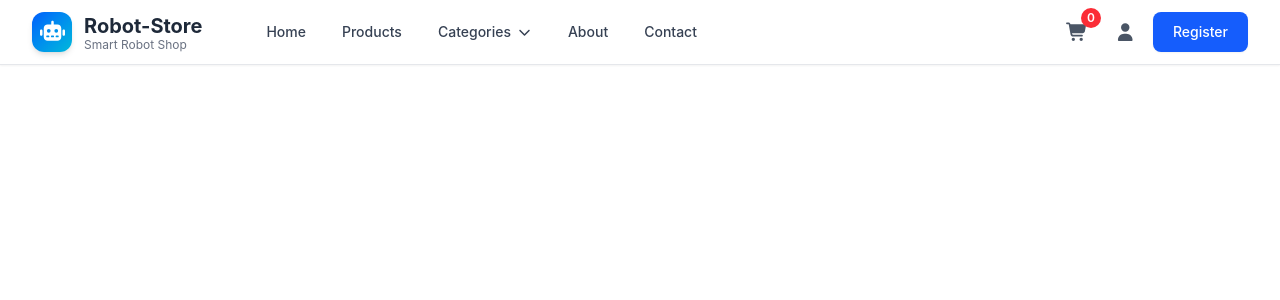
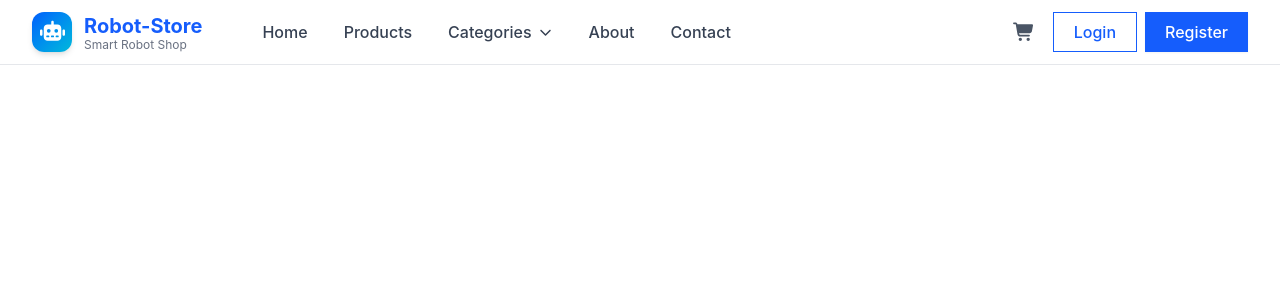
Before and after one commit to tuananht21/robot-store, a Vue app in the folder frontend/: page / in a window 1280 px wide. Shown: the top 300 px of the page. Built offline with nearby package versions, Linux system fonts and the light colour scheme.

Commit message:
style(header): chỉnh sửa

```diff
--- a/frontend/src/components/layouts/guest/Header.vue
+++ b/frontend/src/components/layouts/guest/Header.vue
@@ -3,7 +3,6 @@ import { ref } from "vue";
 import { FontAwesomeIcon } from "@fortawesome/vue-fontawesome";
 import Logo from "../../common/Logo.vue";
 import {
-  faSearch,
   faCartShopping,
   faUser,
   faBars,
@@ -16,19 +15,23 @@ const isMenuOpen = ref(false);
 
 <template>
   <header
-    class="sticky top-0 z-50 bg-white/95 backdrop-blur-md border-b border-gray-200 shadow-xs"
+    class="sticky top-0 z-50 bg-white/95 backdrop-blur-md border-b border-gray-200"
   >
-    <div class="max-w-7xl mx-auto px-4 sm:px-6 lg:px-8">
+    <div class="max-w-8xl mx-auto px-4 sm:px-6 lg:px-8">
       <!-- Main Header -->
-      <div class="h-16 flex items-center justify-between gap-4">
+      <div class="h-16 flex items-center justify-between gap-3">
         <!-- Logo -->
         <RouterLink to="/" class="flex items-center gap-3 shrink-0 group">
           <Logo />
           <div class="hidden sm:block">
-            <h1 class="text-xl font-bold text-gray-800 leading-tight group-hover:text-blue-600 transition-colors">
+            <h1
+              class="text-xl font-bold text-blue-600 leading-tight transition-colors"
+            >
               Robot-Store
             </h1>
-            <span class="text-xs text-gray-500 leading-none block">Smart Robot Shop</span>
+            <span class="text-xs text-gray-500 leading-none block"
+              >Smart Robot Shop</span
+            >
           </div>
         </RouterLink>
 
@@ -36,13 +39,13 @@ const isMenuOpen = ref(false);
         <nav class="hidden lg:flex items-center gap-1 mr-auto ml-8">
           <RouterLink
             to="/"
-            class="px-4 py-2 rounded-lg text-sm font-medium text-gray-700 hover:text-blue-600 hover:bg-blue-50 transition"
+            class="px-4 py-2 text-base font-medium text-gray-700 hover:text-blue-400 hover:bg-gray-50 transition"
           >
             Home
           </RouterLink>
           <RouterLink
             to="/products"
-            class="px-4 py-2 rounded-lg text-sm font-medium text-gray-700 hover:text-blue-600 hover:bg-blue-50 transition"
+            class="px-4 py-2 text-base font-medium text-gray-700 hover:text-blue-600 hover:bg-gray-50 transition"
             active-class="text-blue-600 bg-blue-50/80 font-semibold"
           >
             Products
@@ -51,34 +54,37 @@ const isMenuOpen = ref(false);
           <div class="relative group">
             <RouterLink
               to="/categories"
-              class="px-4 py-2 rounded-lg text-sm font-medium text-gray-700 hover:text-blue-600 hover:bg-blue-50 transition flex items-center gap-1.5"
+              class="px-4 py-2 text-base font-medium text-gray-700 hover:text-blue-600 hover:bg-gray-50 transition flex items-center gap-1.5"
               active-class="text-blue-600 bg-blue-50/80 font-semibold"
             >
               Categories
-              <FontAwesomeIcon :icon="faChevronDown" class="text-xs transition-transform duration-200 group-hover:rotate-180" />
+              <FontAwesomeIcon
+                :icon="faChevronDown"
+                class="text-xs transition-transform duration-200 group-hover:rotate-180"
+              />
             </RouterLink>
             <!-- Dropdown -->
             <div
               class="absolute left-0 top-full pt-2 invisible opacity-0 translate-y-2 group-hover:visible group-hover:opacity-100 group-hover:translate-y-0 transition-all duration-200 z-50"
             >
               <div
-                class="w-48 bg-white rounded-xl shadow-xl border border-gray-100 p-2"
+                class="w-48 bg-white shadow-xl border border-gray-100 p-2"
               >
                 <RouterLink
                   to="/categories/home-robot"
-                  class="block px-3 py-2 rounded-lg text-sm text-gray-700 hover:bg-blue-50 hover:text-blue-600 transition"
+                  class="block px-3 py-2  text-base text-gray-700 hover:bg-gray-50 hover:text-blue-600 transition"
                 >
                   Home Robots
                 </RouterLink>
                 <RouterLink
                   to="/categories/industrial"
-                  class="block px-3 py-2 rounded-lg text-sm text-gray-700 hover:bg-blue-50 hover:text-blue-600 transition"
+                  class="block px-3 py-2  text-base text-gray-700 hover:bg-gray-50 hover:text-blue-600 transition"
                 >
                   Industrial Robots
                 </RouterLink>
                 <RouterLink
                   to="/categories/educational"
-                  class="block px-3 py-2 rounded-lg text-sm text-gray-700 hover:bg-blue-50 hover:text-blue-600 transition"
+                  class="block px-3 py-2  text-base text-gray-700 hover:bg-gray-50 hover:text-blue-600 transition"
                 >
                   Educational Robots
                 </RouterLink>
@@ -87,14 +93,14 @@ const isMenuOpen = ref(false);
           </div>
           <RouterLink
             to="/about"
-            class="px-4 py-2 rounded-lg text-sm font-medium text-gray-700 hover:text-blue-600 hover:bg-blue-50 transition"
+            class="px-4 py-2  text-base font-medium text-gray-700 hover:text-blue-600 hover:bg-gray-50 transition"
             active-class="text-blue-600 bg-blue-50/80 font-semibold"
           >
             About
           </RouterLink>
           <RouterLink
             to="/contact"
-            class="px-4 py-2 rounded-lg text-sm font-medium text-gray-700 hover:text-blue-600 hover:bg-blue-50 transition"
+            class="px-4 py-2  text-base font-medium text-gray-700 hover:text-blue-600 hover:bg-gray-50 transition"
             active-class="text-blue-600 bg-blue-50/80 font-semibold"
           >
             Contact
@@ -106,30 +112,24 @@ const isMenuOpen = ref(false);
           <!-- Cart -->
           <RouterLink
             to="/cart"
-            class="relative w-10 h-10 rounded-lg flex items-center justify-center text-gray-600 hover:text-blue-600 hover:bg-blue-50 transition"
+            class="relative w-10 h-10  flex items-center justify-center text-gray-600 hover:text-blue-600 hover:bg-gray-50 transition"
             title="Cart"
           >
             <FontAwesomeIcon :icon="faCartShopping" class="text-lg" />
-            <span
-              class="absolute -top-1 -right-1 min-w-5 h-5 px-1 rounded-full bg-red-500 text-white text-xs font-semibold flex items-center justify-center leading-none"
-            >
-              0
-            </span>
           </RouterLink>
 
           <!-- Login -->
           <RouterLink
             to="/login"
-            class="w-10 h-10 rounded-lg flex items-center justify-center text-gray-600 hover:text-blue-600 hover:bg-blue-50 transition"
-            title="Login"
+            class="inline-flex items-center justify-center h-10 px-5 border border-blue-600 text-blue-600 text-base font-medium hover:bg-gray-50 active:scale-95 transition-all"
           >
-            <FontAwesomeIcon :icon="faUser" class="text-lg" />
+            Login
           </RouterLink>
 
           <!-- Register -->
           <RouterLink
             to="/register"
-            class="hidden sm:inline-flex items-center justify-center h-10 px-5 rounded-lg bg-blue-600 text-white text-sm font-medium leading-none hover:bg-blue-700 active:scale-95 transition-all shadow-xs shrink-0"
+            class="hidden sm:inline-flex items-center justify-center h-10 px-5 bg-blue-600 text-white text-base font-medium leading-none hover:bg-blue-700 active:scale-95 transition-all shadow-xs shrink-0"
           >
             Register
           </RouterLink>
@@ -137,7 +137,7 @@ const isMenuOpen = ref(false);
           <!-- Mobile Menu Toggle -->
           <button
             type="button"
-            class="lg:hidden w-10 h-10 rounded-lg flex items-center justify-center text-gray-600 hover:bg-gray-100 transition"
+            class="lg:hidden w-10 h-10  flex items-center justify-center text-gray-600 hover:bg-gray-100 transition"
             @click="isMenuOpen = !isMenuOpen"
             :aria-expanded="isMenuOpen"
             aria-label="Toggle navigation"
@@ -152,11 +152,14 @@ const isMenuOpen = ref(false);
     </div>
 
     <!-- Mobile Navigation Drawer -->
-    <div v-if="isMenuOpen" class="lg:hidden border-t border-gray-200 bg-white shadow-lg">
+    <div
+      v-if="isMenuOpen"
+      class="lg:hidden border-t border-gray-200 bg-white shadow-lg"
+    >
       <nav class="max-w-7xl mx-auto px-4 py-4 space-y-1">
         <RouterLink
           to="/"
-          class="block px-4 py-3 rounded-lg text-gray-700 hover:bg-blue-50 hover:text-blue-600 font-medium transition"
+          class="block px-4 py-3  text-gray-700 hover:bg-gray-50 hover:text-blue-600 font-medium transition"
           active-class="text-blue-600 bg-blue-50 font-semibold"
           @click="isMenuOpen = false"
         >
@@ -164,7 +167,7 @@ const isMenuOpen = ref(false);
         </RouterLink>
         <RouterLink
           to="/products"
-          class="block px-4 py-3 rounded-lg text-gray-700 hover:bg-blue-50 hover:text-blue-600 font-medium transition"
+          class="block px-4 py-3  text-gray-700 hover:bg-gray-50 hover:text-blue-600 font-medium transition"
           active-class="text-blue-600 bg-blue-50 font-semibold"
           @click="isMenuOpen = false"
         >
@@ -172,7 +175,7 @@ const isMenuOpen = ref(false);
         </RouterLink>
         <RouterLink
           to="/categories"
-          class="block px-4 py-3 rounded-lg text-gray-700 hover:bg-blue-50 hover:text-blue-600 font-medium transition"
+          class="block px-4 py-3  text-gray-700 hover:bg-gray-50 hover:text-blue-600 font-medium transition"
           active-class="text-blue-600 bg-blue-50 font-semibold"
           @click="isMenuOpen = false"
         >
@@ -180,7 +183,7 @@ const isMenuOpen = ref(false);
         </RouterLink>
         <RouterLink
           to="/about"
-          class="block px-4 py-3 rounded-lg text-gray-700 hover:bg-blue-50 hover:text-blue-600 font-medium transition"
+          class="block px-4 py-3  text-gray-700 hover:bg-gray-50 hover:text-blue-600 font-medium transition"
           active-class="text-blue-600 bg-blue-50 font-semibold"
           @click="isMenuOpen = false"
         >
@@ -188,7 +191,7 @@ const isMenuOpen = ref(false);
         </RouterLink>
         <RouterLink
           to="/contact"
-          class="block px-4 py-3 rounded-lg text-gray-700 hover:bg-blue-50 hover:text-blue-600 font-medium transition"
+          class="block px-4 py-3  text-gray-700 hover:bg-gray-50 hover:text-blue-600 font-medium transition"
           active-class="text-blue-600 bg-blue-50 font-semibold"
           @click="isMenuOpen = false"
         >
@@ -199,14 +202,14 @@ const isMenuOpen = ref(false);
         <div class="pt-3 mt-3 border-t border-gray-100 flex flex-col gap-2">
           <RouterLink
             to="/login"
-            class="flex items-center justify-center gap-2 px-4 py-2.5 rounded-lg text-gray-700 hover:bg-gray-100 font-medium border border-gray-200 transition text-sm leading-none"
+            class="flex items-center justify-center gap-2 px-4 py-2.5  text-gray-700 hover:bg-gray-100 font-medium border border-gray-200 transition text-base leading-none"
             @click="isMenuOpen = false"
           >
-            <FontAwesomeIcon :icon="faUser" /> Login
+            Login
           </RouterLink>
           <RouterLink
             to="/register"
-            class="flex items-center justify-center px-4 py-2.5 rounded-lg bg-blue-600 text-white font-medium leading-none hover:bg-blue-700 transition text-sm shadow-xs"
+            class="flex items-center justify-center px-4 py-2.5  bg-blue-600 text-white font-medium leading-none hover:bg-blue-700 transition text-base shadow-xs"
             @click="isMenuOpen = false"
           >
             Register
```
